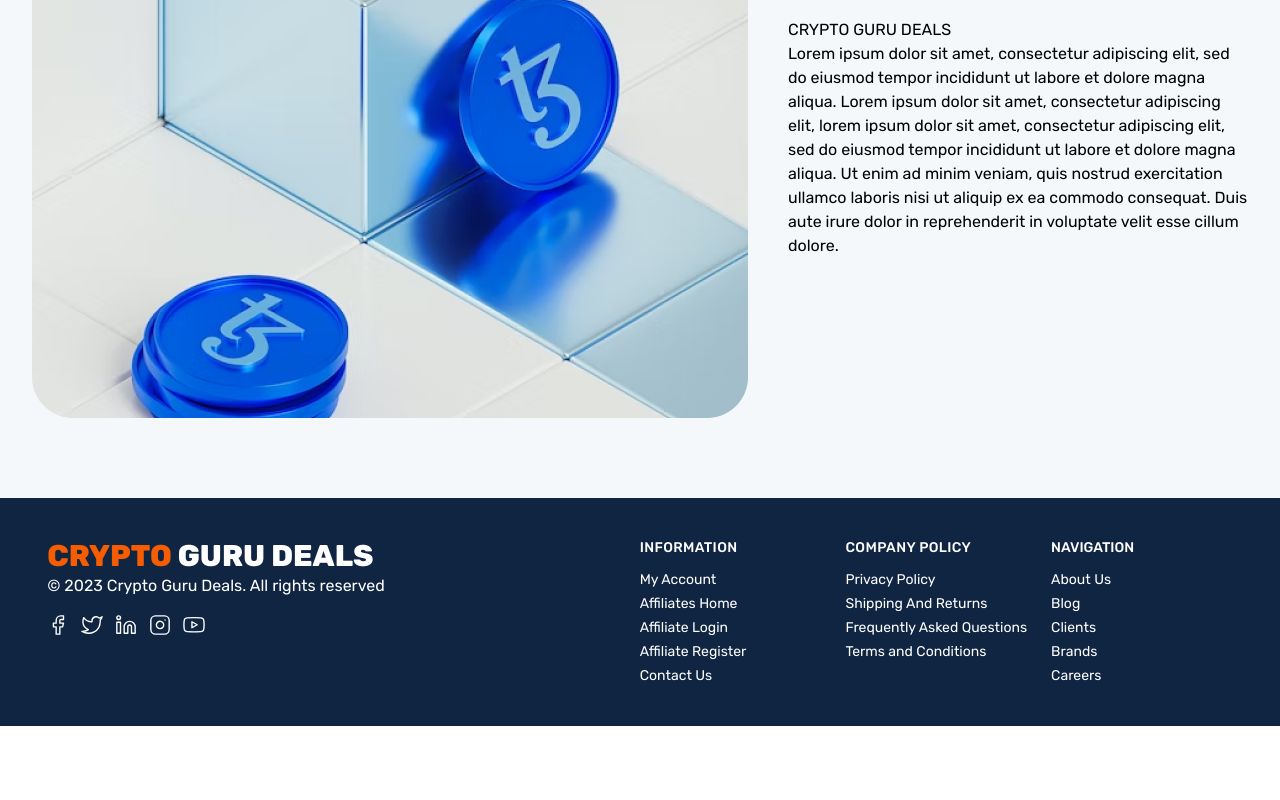
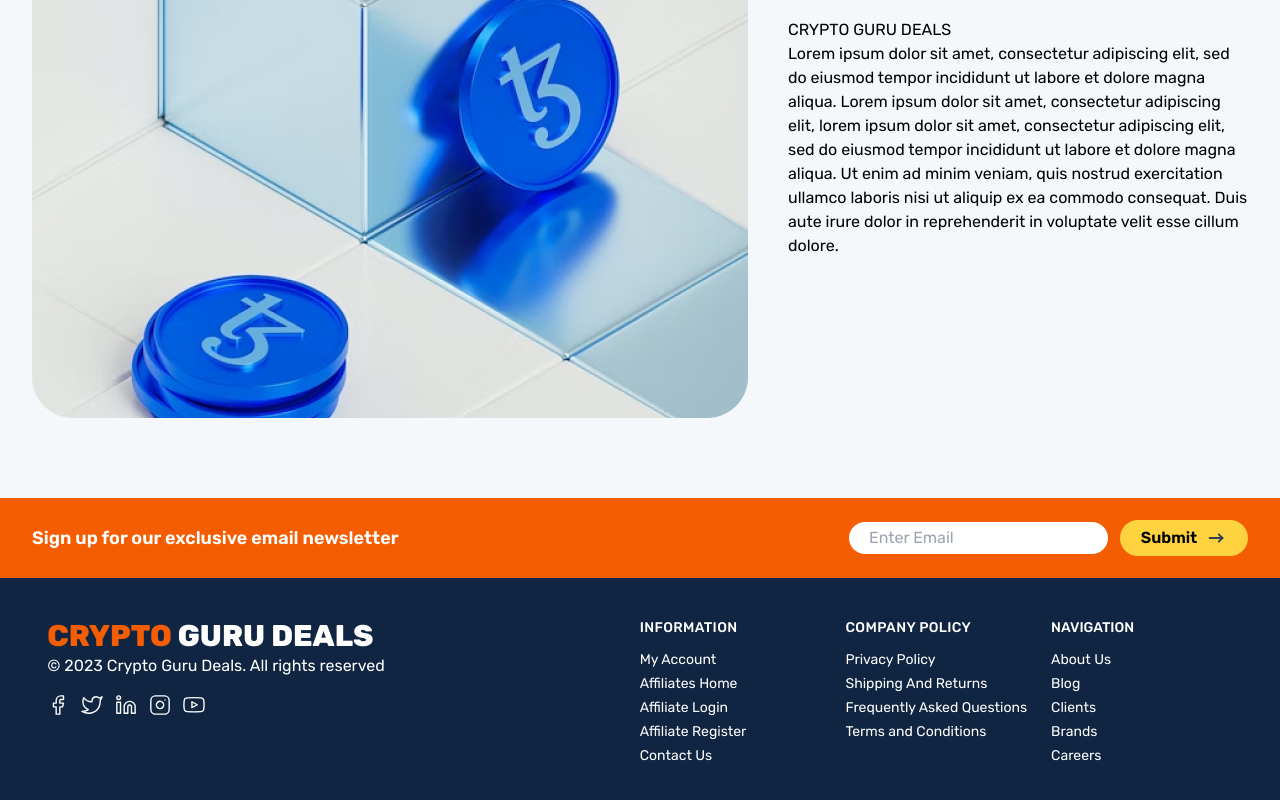
Before and after one commit to abhiskg/crypto-guru, a Next.js app: page / in a window 1280 px wide. Shown: the part 1987-2787 px from the top of the page. Before the commit the page ends 2713 px from the top, so only its background shows below. Built offline with nearby package versions, Linux system fonts and the light colour scheme.

Commit message:
Newsletter sec added

```diff
--- a/src/pages/index.tsx
+++ b/src/pages/index.tsx
@@ -4,6 +4,7 @@
 import Hero from "~/sections/homepage/Hero";
 import { Hosting } from "~/sections/homepage/Hosting";
 import { Investor } from "~/sections/homepage/Investor";
+import { Newsletter } from "~/sections/homepage/Newsletter";
 
 const Home: NextPage = () => {
   return (
@@ -18,6 +19,7 @@
         <Brand />
         <Investor />
         <Hosting />
+        <Newsletter />
       </main>
     </>
   );
--- /dev/null
+++ b/src/sections/homepage/Newsletter.tsx
@@ -0,0 +1,41 @@
+import React from "react";
+
+export const Newsletter = () => {
+  return (
+    <div className="h-20 bg-btn-secondary">
+      <div className="custom-container mx-auto flex h-full items-center justify-between">
+        <h2 className="text-lg font-semibold text-white">
+          Sign up for our exclusive email newsletter
+        </h2>
+        <div className="flex items-center gap-3">
+          <input
+            type="text"
+            placeholder="Enter Email"
+            className="rounded-3xl px-5 py-1"
+          />
+          <button
+            className={`flex w-32 items-center justify-center gap-2 rounded-3xl  bg-btn-primary py-1.5 `}
+          >
+            <span className="font-semibold">Submit</span>
+            <svg
+              xmlns="http://www.w3.org/2000/svg"
+              width="22"
+              height="22"
+              viewBox="0 0 24 24"
+              strokeWidth="2"
+              stroke="#2c3e50"
+              fill="none"
+              strokeLinecap="round"
+              strokeLinejoin="round"
+            >
+              <path stroke="none" d="M0 0h24v24H0z" fill="none" />
+              <line x1="5" y1="12" x2="19" y2="12" />
+              <line x1="15" y1="16" x2="19" y2="12" />
+              <line x1="15" y1="8" x2="19" y2="12" />
+            </svg>
+          </button>
+        </div>
+      </div>
+    </div>
+  );
+};
```
